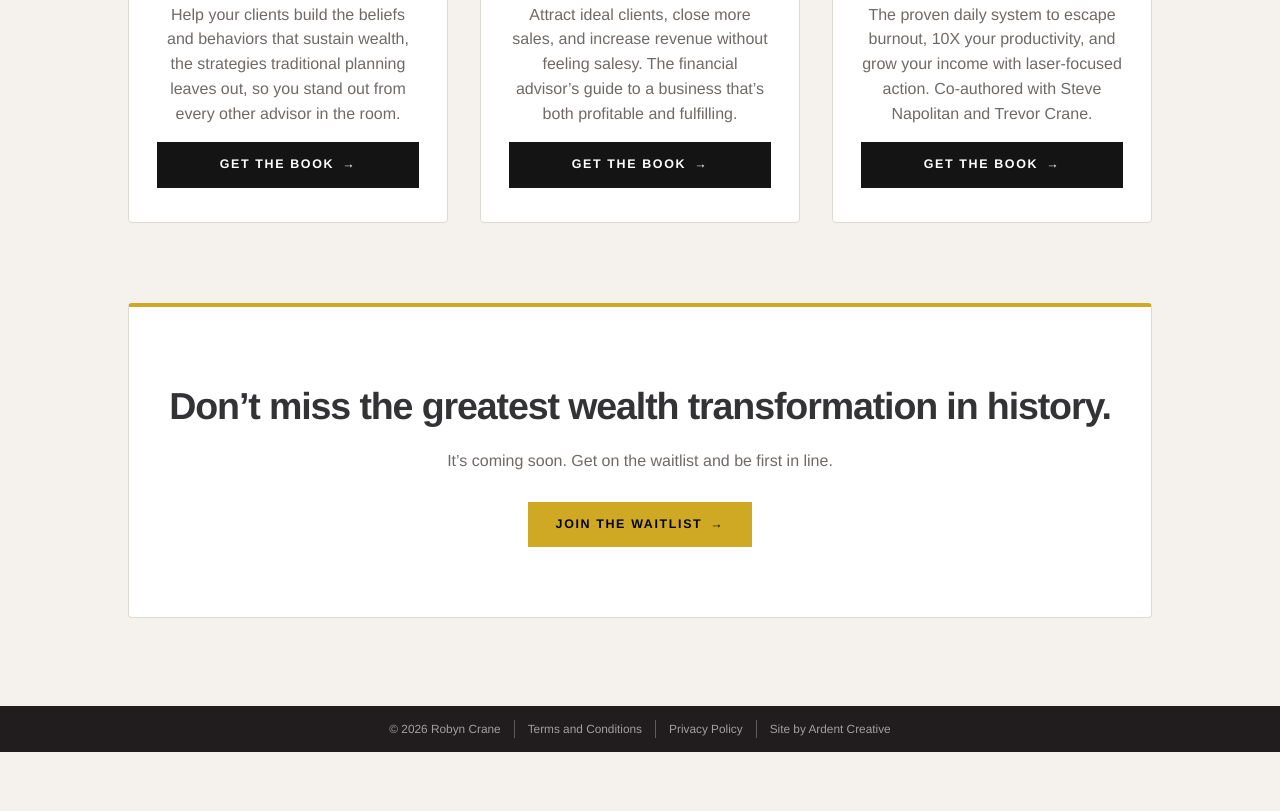
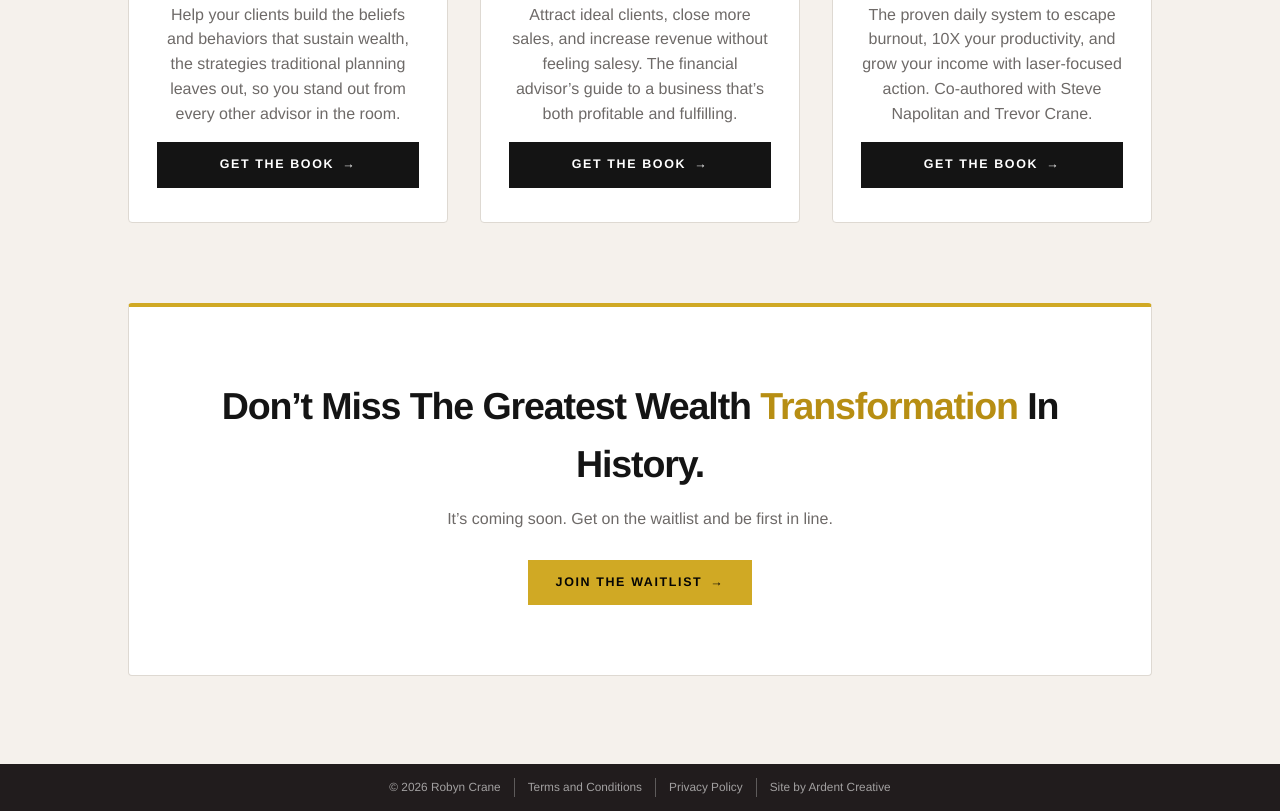
Before and after one commit to trevorcrane/robyn-books-page, a website: page index.html in a window 1280 px wide. Shown: the part 1712-2523 px from the top of the page. Before the commit the page ends 2464 px from the top, so only its background shows below. Drawn offline with Linux system fonts and the light colour scheme.

Commit message:
Update waitlist headline styling

```diff
--- a/index.html
+++ b/index.html
@@ -87,7 +87,7 @@
       </section>
 
       <section class="waitlist-panel" aria-labelledby="waitlist-title">
-        <h2 id="waitlist-title">Don’t miss the greatest wealth transformation in history.</h2>
+        <h2 id="waitlist-title">Don’t Miss The Greatest Wealth <span class="headline-gold">Transformation</span> In History.</h2>
         <p>It’s coming soon. Get on the waitlist and be first in line.</p>
         <button class="button button-gold waitlist-trigger" type="button" data-open-modal="waitlist">Join the Waitlist <span aria-hidden="true">→</span></button>
       </section>
--- a/styles.css
+++ b/styles.css
@@ -230,8 +230,9 @@ main {
   border-top: 4px solid var(--gold);
   border-radius: var(--radius);
 }
-.waitlist-panel h2 { margin: 0; font-size: clamp(1.8rem, 5vw, 2.35rem); letter-spacing: -.03em; }
-.waitlist-panel h2 em { color: var(--gold-dark); }
+.waitlist-panel h2 { margin: 0; color: var(--black); font-size: clamp(1.8rem, 5vw, 2.35rem); letter-spacing: -.03em; }
+.waitlist-panel h2 em,
+.waitlist-panel .headline-gold { color: var(--gold-dark); }
 .waitlist-panel p { color: var(--muted); margin: 14px auto 28px; }
 
 .footer {
```
Also changed, not shown: verify.mjs (+13 -2 lines).
